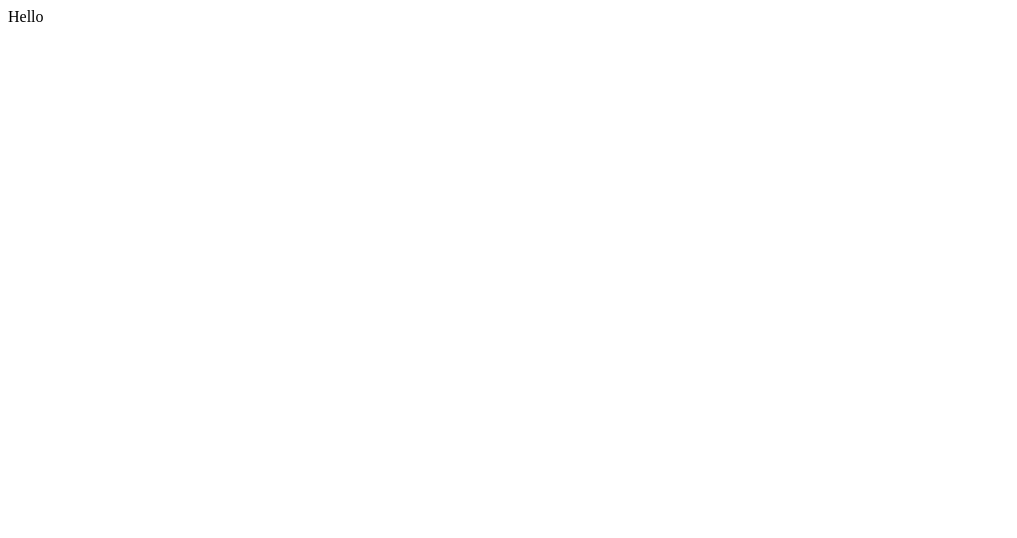
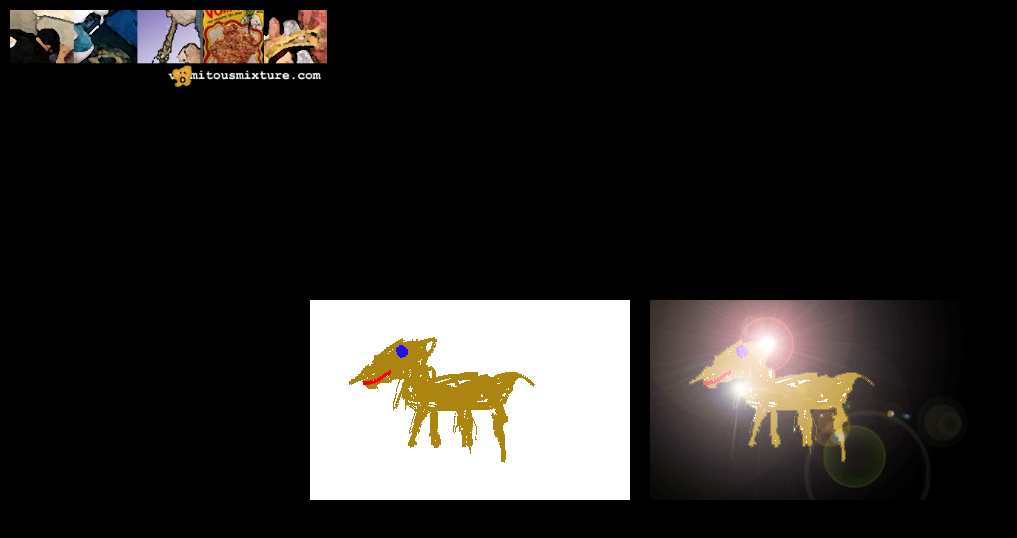
Before and after one commit to vomitousmixture/vomitousmixture.github.io, a plain HTML site: page index.html in a window 1280 px wide. Shown: the whole page, without its empty margins (0-1017 px from the left). Drawn offline with Linux system fonts and the light colour scheme.

Commit message:
Recreate the basic mix

```diff
--- a/index.html
+++ b/index.html
@@ -1 +1,52 @@
-Hello
+<!DOCTYPE html>
+<html>
+<head>
+	<style>
+        body {
+			display: flex;
+			flex-direction: column;
+			align-items: center;
+			justify-content: center;
+			height: 100vh;
+			margin: 0;
+            background-color: black;
+		}
+
+		.container {
+			display: flex;
+			align-items: center;
+			justify-content: center;
+			height: 20%;
+		}
+
+		.container img {
+			max-width: 50%;
+			height: auto;
+			margin: 0 10px;
+		}
+
+		.top-left {
+			position: absolute;
+			top: 0;
+			left: 0;
+			height: 80px;
+			padding: 10px;
+		}
+
+		.top-left img {
+			max-height: 100%;
+			max-width: 100%;
+		}
+	</style>
+</head>
+<body>
+    <div class="top-left">
+        <img src="img/vomitousmixture-logo.gif" height="80" />
+	</div>
+
+	<div class="container">
+		<img class="pony" src="img/pony.png" alt="The mixeure w/out a main page">
+		<img class="pony" src="img/pony-lensflares.gif" alt="The mixture w/ a main page">
+	</div>
+</body>
+</html>
```
Also changed, not shown: img/iVomitous.png (added), img/pony-lensflares.gif (added), img/pony.png (added), img/vomitousmixture-logo.gif (added), 1 other file.
